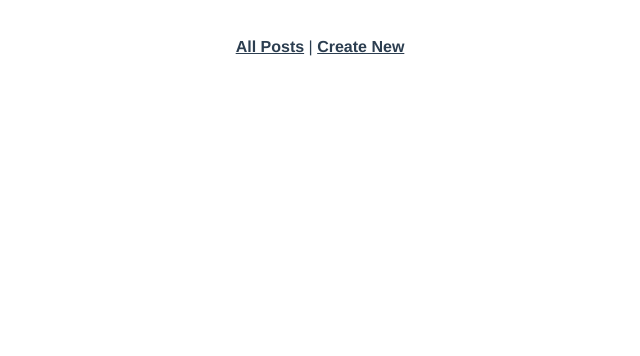
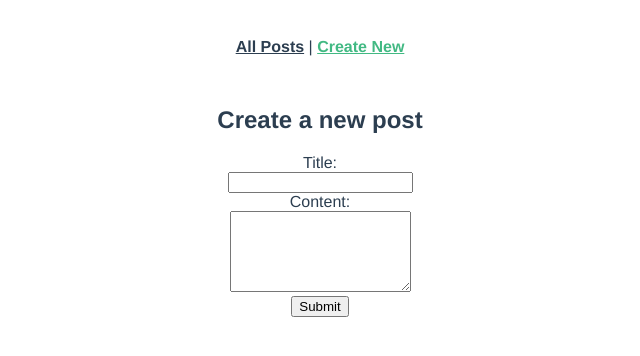
Before and after one commit to gfed53/vue-blog-app-wrouter, a Vue app: page /create in a window 1280 px wide. Shown: the top 356 px of the page, without its empty margins (320-960 px from the left). Built offline with nearby package versions, Linux system fonts and the light colour scheme.

Commit message:
Adding Comments, some refactoring
Refactored PostForm - now ContentForm since it’s used  for both posts and comments.

Users can now add comments to posts.

Minor code cleanup.

```diff
--- a/src/components/PostForm.vue
+++ b/src/components/ContentForm.vue
@@ -2,11 +2,11 @@
     <form action="" v-on:submit.prevent="onSubmit">
         <div class="form-section">
             <label for="title">Title: </label>
-            <input type="text" name="title" v-model="post.title">
+            <input type="text" name="title" v-model="data.title">
         </div>
         <div class="form-section">
             <label for="content">Content: </label>
-            <textarea rows="5" name="content" v-model="post.content" />
+            <textarea rows="5" name="content" v-model="data.content" />
         </div>
         <button type="submit">Submit</button>
     </form>
@@ -14,13 +14,13 @@
 
 <script>
 export default {
-    name: "PostForm",
+    name: "content-form",
     props: {
-        post: null,
+        data: null,
         onSubmit: null
     },
     mounted() {
-        // console.log("this.post", this.post);
+        // console.log("this.data", this.data);
         // console.log("this.onSubmit", this.onSubmit);
     }
 };
--- a/src/router.js
+++ b/src/router.js
@@ -6,6 +6,7 @@ import PostCreate from "./views/PostCreate.vue";
 import PostDetail from "./views/PostDetail.vue";
 import PostDisplay from "./views/PostDetail/PostDisplay.vue";
 import PostEdit from "./views/PostDetail/PostEdit.vue";
+import PostCommentCreate from "./views/PostDetail/PostCommentCreate.vue";
 
 Vue.use(Router);
 
@@ -19,7 +20,7 @@ export default new Router({
             component: PostList
         },
         {
-            path: "/view-post/:id",
+            path: "/post/:id",
             name: "post-detail",
             component: PostDetail,
             children: [
@@ -32,11 +33,16 @@ export default new Router({
                     path: "edit",
                     name: "post-edit",
                     component: PostEdit
+                },
+                {
+                    path: "add-comment",
+                    name: "post-comment-create",
+                    component: PostCommentCreate
                 }
             ]
         },
         {
-            path: "/create-new",
+            path: "/create",
             name: "post-create",
             component: PostCreate
         }
--- a/src/views/PostCreate.vue
+++ b/src/views/PostCreate.vue
@@ -1,20 +1,20 @@
 <template>
     <div class="post-create">
         <h2>Create a new post</h2>
-        <PostForm v-bind:onSubmit="submit" v-bind:post="post"/>
+        <ContentForm v-bind:onSubmit="submit" v-bind:data="post"/>
     </div>
 </template>
 
 <script>
 import axios from "axios";
-import PostForm from "../components/PostForm.vue";
+import ContentForm from "../components/ContentForm.vue";
 
 const baseUrl = "http://localhost:8004/api/";
 
 export default {
     name: "post-create",
     components: {
-        PostForm
+        ContentForm
     },
     data: function() {
         return {
--- /dev/null
+++ b/src/views/PostDetail/PostCommentCreate.vue
@@ -0,0 +1,51 @@
+<template>
+    <div class="comment-create">
+        <h2>Add a comment</h2>
+        <ContentForm v-bind:onSubmit="submit" v-bind:data="comment"/>
+    </div>
+</template>
+
+<script>
+import axios from "axios";
+import ContentForm from "@/components/ContentForm.vue";
+
+const baseUrl = "http://localhost:8004/api/";
+
+export default {
+    name: "post-comment-create",
+    components: {
+        ContentForm
+    },
+    data: function() {
+        return {
+            comment: {}
+        };
+    },
+    mounted() {
+        console.log("this.$route.params.id", this.$route.params.id);
+    },
+    methods: {
+        submit() {
+            const id = this.$route.params.id;
+
+            console.log("submitting, comment:", { ...this.comment, post: id });
+            axios
+                .post(baseUrl + id + "/comments/", {
+                    ...this.comment,
+                    post: id
+                })
+                .then(response => {
+                    console.log("new comment response.data", response.data);
+                    // Navigate to comment display route
+                    this.$router.push({ name: "post-display", params: { id } });
+                });
+        }
+    }
+    // Just for testing
+    // watch: {
+    //     comment: function() {
+    //         // console.log("comment change", this.comment);
+    //     }
+    // }
+};
+</script>
--- a/src/views/PostDetail/PostDisplay.vue
+++ b/src/views/PostDetail/PostDisplay.vue
@@ -1,6 +1,7 @@
 <template>
     <div class="post-detail post-detail--display">
-        <router-link :to="{ name: 'post-edit', params: { id: post.id }}">Edit this post</router-link>
+        <router-link :to="{ name: 'post-edit' }">Edit this post</router-link> |
+        <router-link :to="{ name: 'post-comment-create' }">Add a comment</router-link>
         <h2 class="post-header">{{ post.title }}</h2>
         <p> <strong>Created:</strong> {{ dateCreated }}</p>
         <p v-if="dateCreated !== dateUpdated"><strong>Last Updated:</strong> {{ dateUpdated }}</p>
--- a/src/views/PostDetail/PostEdit.vue
+++ b/src/views/PostDetail/PostEdit.vue
@@ -1,20 +1,20 @@
 <template>
     <div class="post-create">
         <router-link :to="{ name: 'post-display', params: { id: post.id }}">Go Back</router-link>
-        <PostForm v-bind:onSubmit="submit" v-bind:post="post"/>
+        <ContentForm v-bind:onSubmit="submit" v-bind:data="post"/>
     </div>
 </template>
 
 <script>
 import axios from "axios";
-import PostForm from "@/components/PostForm.vue";
+import ContentForm from "@/components/ContentForm.vue";
 
 const baseUrl = "http://localhost:8004/api/";
 
 export default {
     name: "post-edit",
     components: {
-        PostForm
+        ContentForm
     },
     data: function() {
         return {
```
Also changed, not shown: src/views/PostDetail/PostAddComment.vue (deleted).
